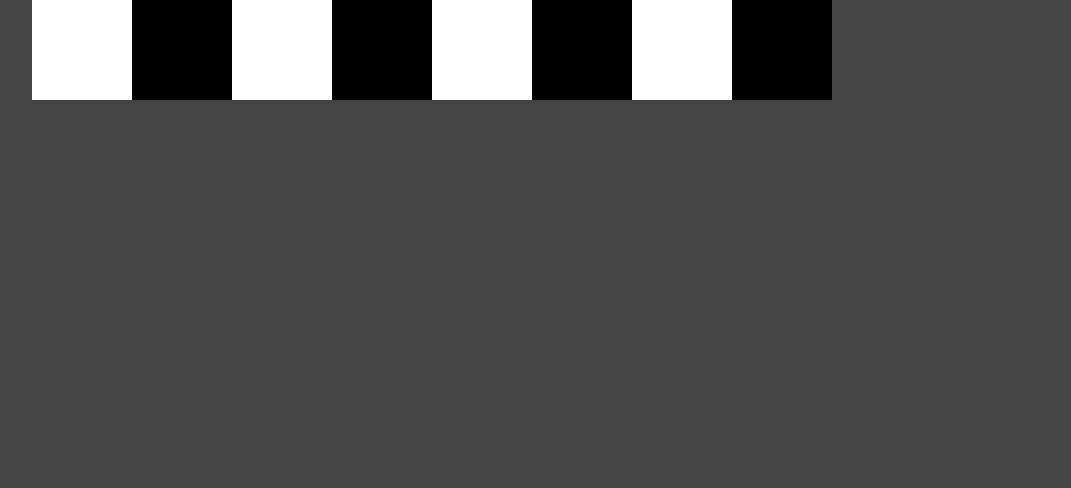
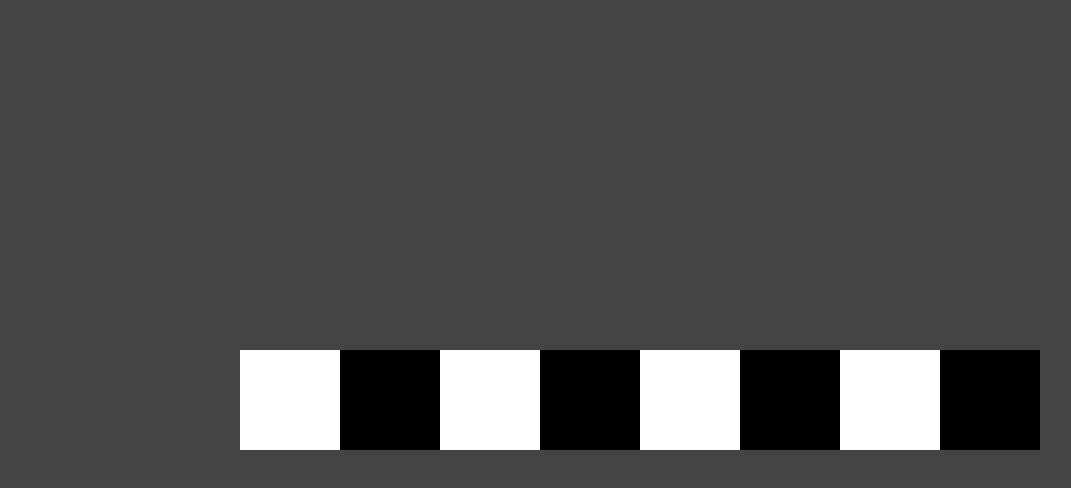
Before and after one commit to annekarolinefc/tabuleiro, a Next.js app: page / in a window 1280 px wide. Shown: the top 488 px of the page, without its empty margins (0-1071 px from the left). Built offline with nearby package versions, Linux system fonts and the light colour scheme.

Commit message:
Alterando as configurações gerais

```diff
--- a/styles/Home.module.css
+++ b/styles/Home.module.css
@@ -1,5 +1,12 @@
 .container {
-  padding: 0 2rem;
+  padding: 0 0.5rem;
+  min-height: 100vh;
+  display: flex;
+  flex-direction: column;
+  justify-content: center;
+  align-items: center;
+  height: 100vh;
+
 }
 
 .main {
```
